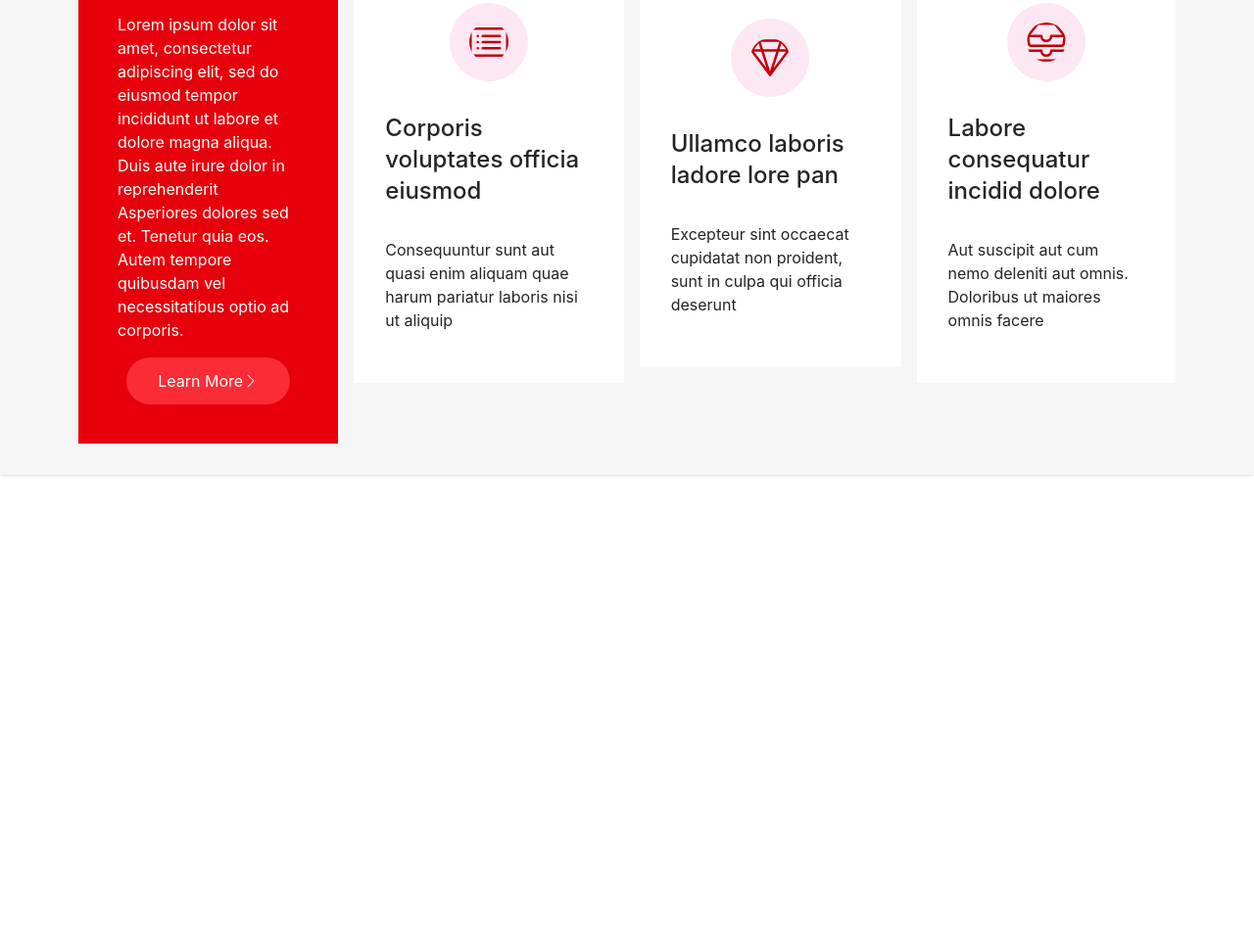
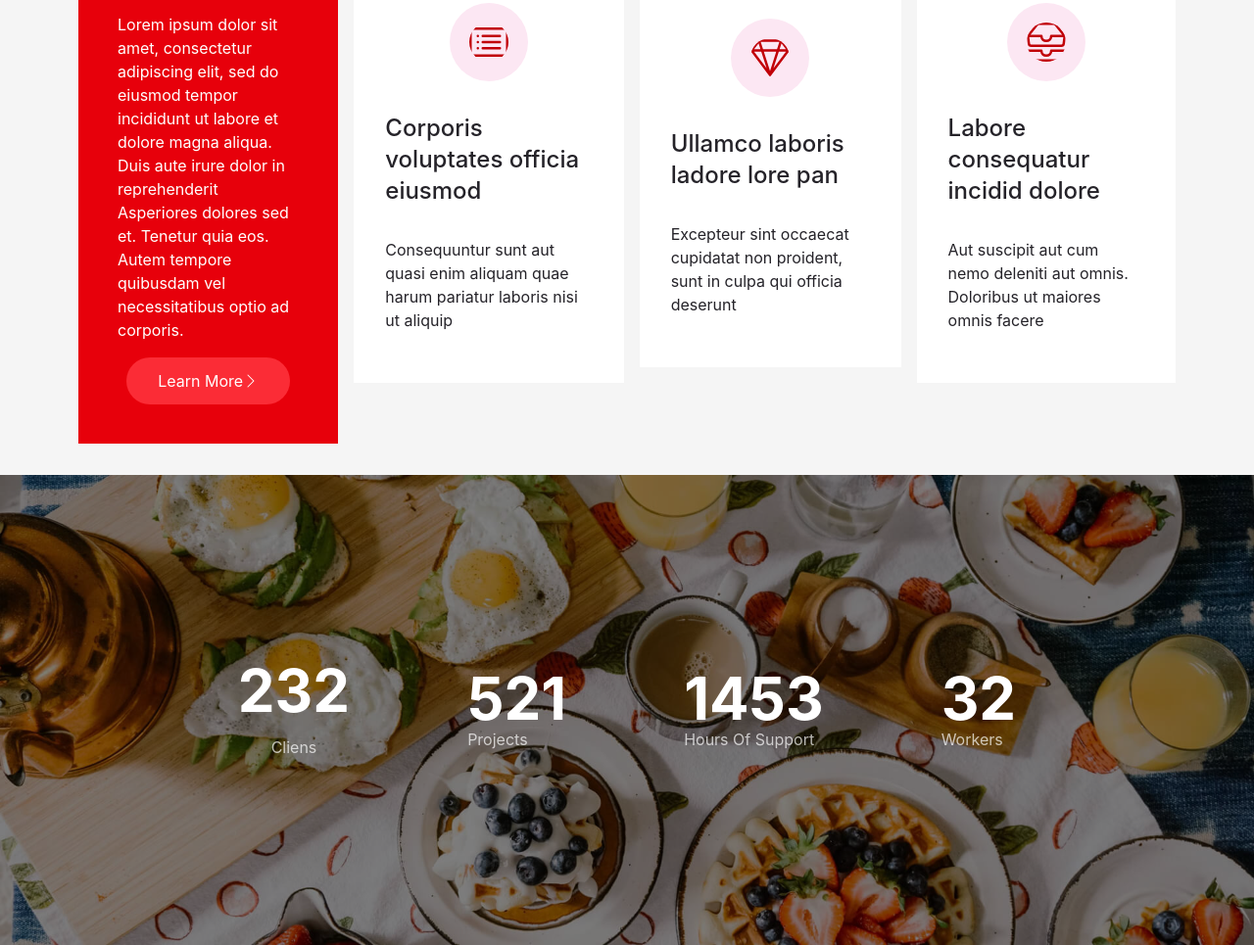
Before and after one commit to SaadZakraoui/saad.zakraoui, a website: page index.html in a window 1280 px wide. Shown: the part 1844-2809 px from the top of the page at 98% size. Before the commit the page ends 2329 px from the top, so only its background shows below. Drawn offline with Linux system fonts and the light colour scheme.

Commit message:
fin section4  bg image

```diff
--- a/index.html
+++ b/index.html
@@ -212,7 +212,27 @@ deleniti aut omnis. Doloribus ut
 maiores omnis facere</p>
         </div>
       </section>
-
+<section id="manal" class="">
+    <div class="bg-[url('/public/images/stats-bg.jpg')] w-full h-[60vh] bg-no-repeat bg-cover relative">
+         <div class="bg-black h-full w-full opacity-[0.5] absolute"></div>
+         <div class="absolute flex  justify-center items-center gap-30 w-full h-full"><div class="text-white flex flex-col gap-4 items-center">
+            <h1 class="text-6xl font-bold">232</h1>
+            <p class="text-white/70">Cliens</p>
+        </div>
+        <div>
+            <h1 class="text-6xl font-bold text-white">521</h1>
+            <p  class="text-white/70">Projects</p>
+        </div>
+        <div>
+            <h1 class="text-6xl font-bold text-white">1453</h1>
+            <p  class="text-white/70">Hours Of Support</p>
+        </div>
+        <div>
+            <h1 class="text-6xl font-bold text-white">32</h1>
+            <p  class="text-white/70">Workers</p>
+        </div></div>
+    </div>
+</section>
       </main>
 </body>
 </html>
```
Also changed, not shown: public/css/output.css.
